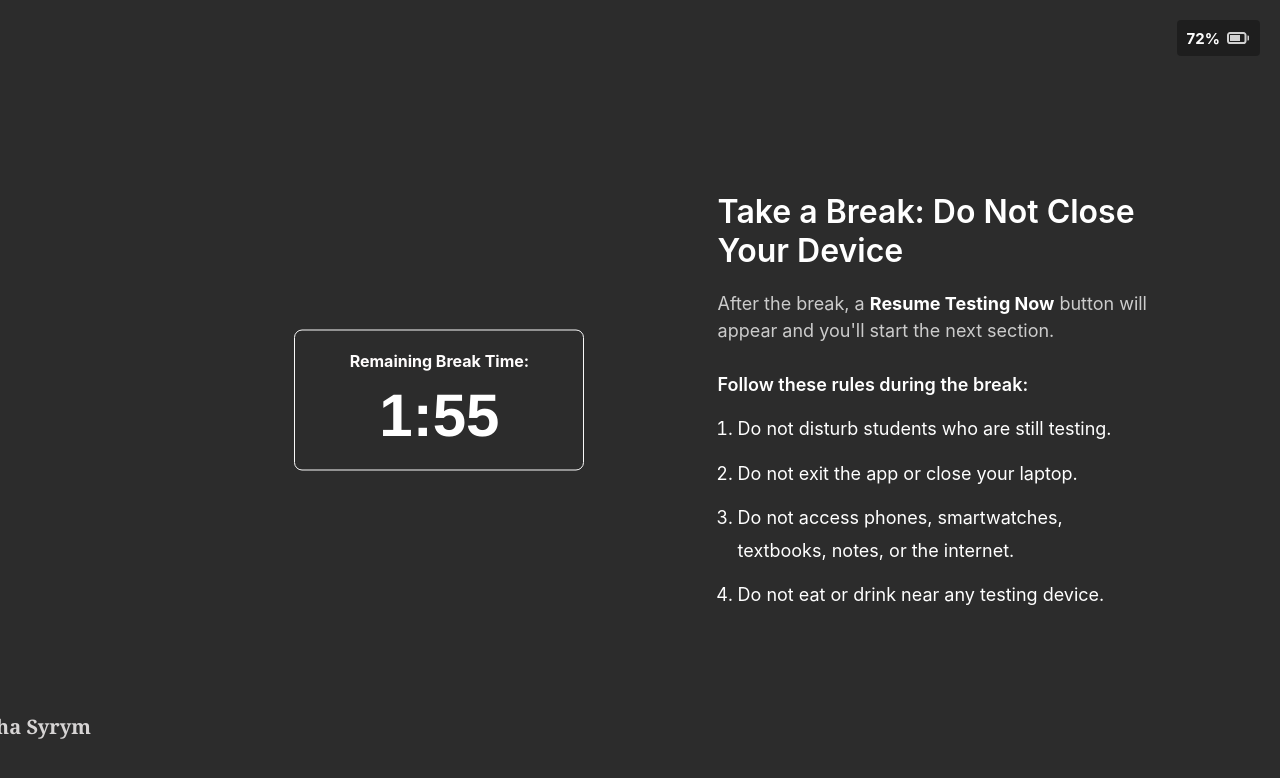
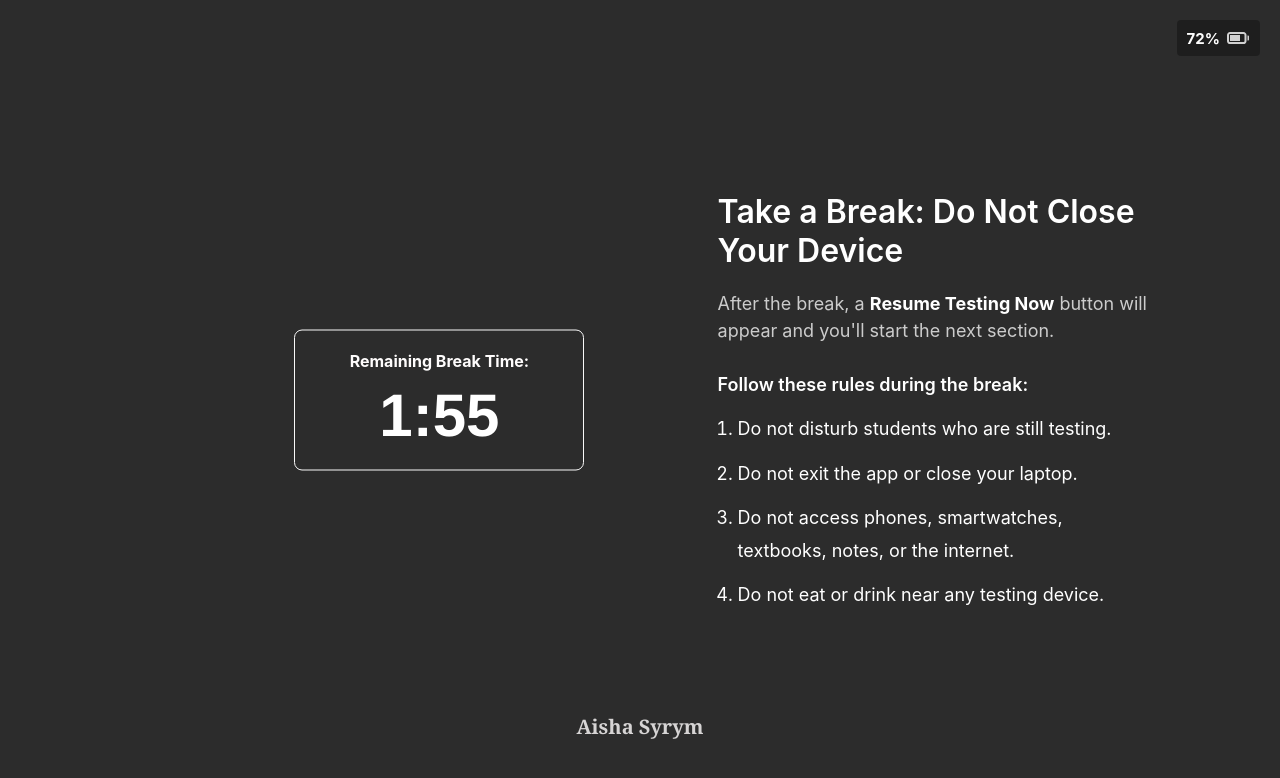
Before and after one commit to SamiullahJabbar/Quiz-webiste-frontend, a React (Create React App) app: page /break in a window 1280 px wide. Shown: the top 778 px of the page. Built offline with nearby package versions, Linux system fonts and the light colour scheme; a web font is replaced by a local one.

Commit message:
update the css

```diff
--- a/src/css/BreakScreen.css
+++ b/src/css/BreakScreen.css
@@ -99,7 +99,7 @@
 .break-user-name {
     position: absolute;
     bottom: 20px;
-    left: -100px;
+    /* left: -100px;  */
     font-size: 20px;
     color: rgb(214, 212, 212);
     font-weight: 600;
```
